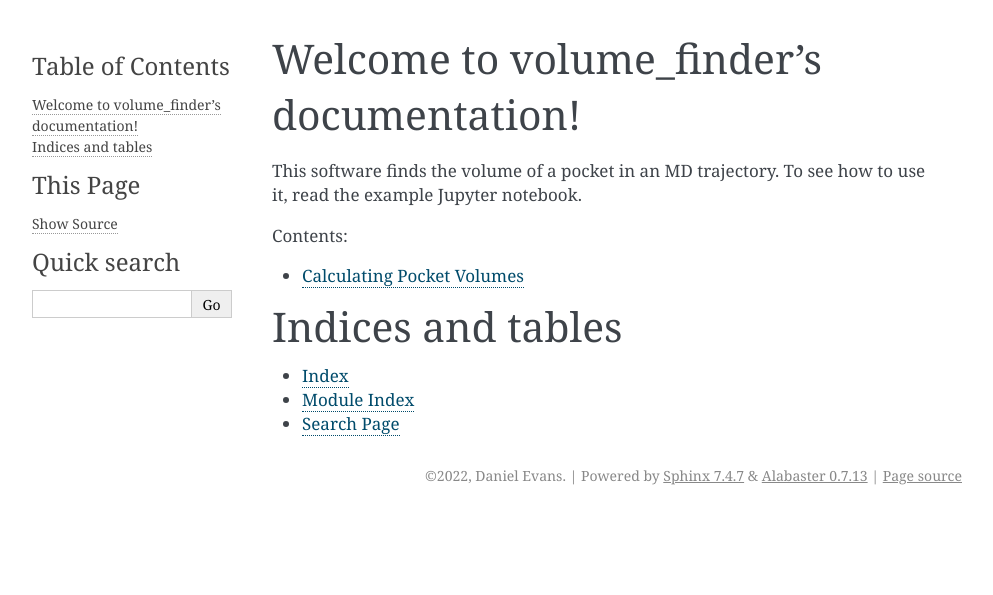
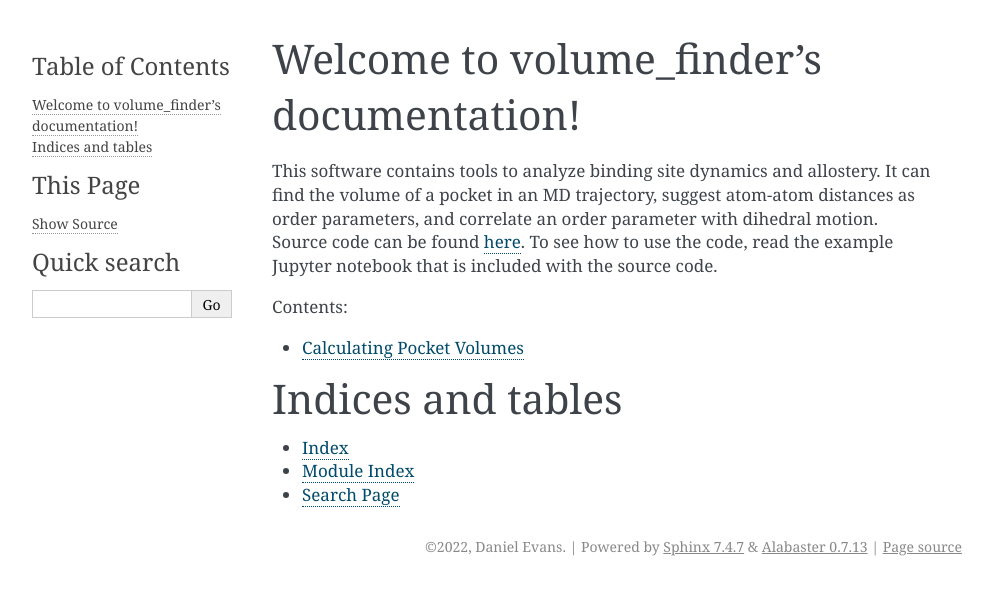
Before and after one commit to laulab-johnshopkins/evade, a Sphinx documentation site: the page built from doc/source/index.rst, in a window 1280 px wide. Shown: the top 595 px of the page, without its empty margins (148-1141 px from the left). Built offline with Sphinx 7.4.7, drawn with Linux system fonts in a browser that asks for light colours.

Commit message:
Improved docs

```diff
--- a/doc/source/index.rst
+++ b/doc/source/index.rst
@@ -6,8 +6,11 @@
 Welcome to volume_finder's documentation!
 =========================================
 
-This software finds the volume of a pocket in an MD trajectory.
-To see how to use it, read the example Jupyter notebook.
+This software contains tools to analyze binding site dynamics and allostery.
+It can find the volume of a pocket in an MD trajectory, suggest atom-atom distances
+as order parameters, and correlate an order parameter with dihedral motion.  Source code
+can be found `here <https://github.com/DanielJamesEvans/volume_finder>`_.
+To see how to use the code, read the example Jupyter notebook that is included with the source code.
 
 
 .. toctree::
```
Also changed, not shown: README.md (added, +2 -0 lines), 6 other files.
